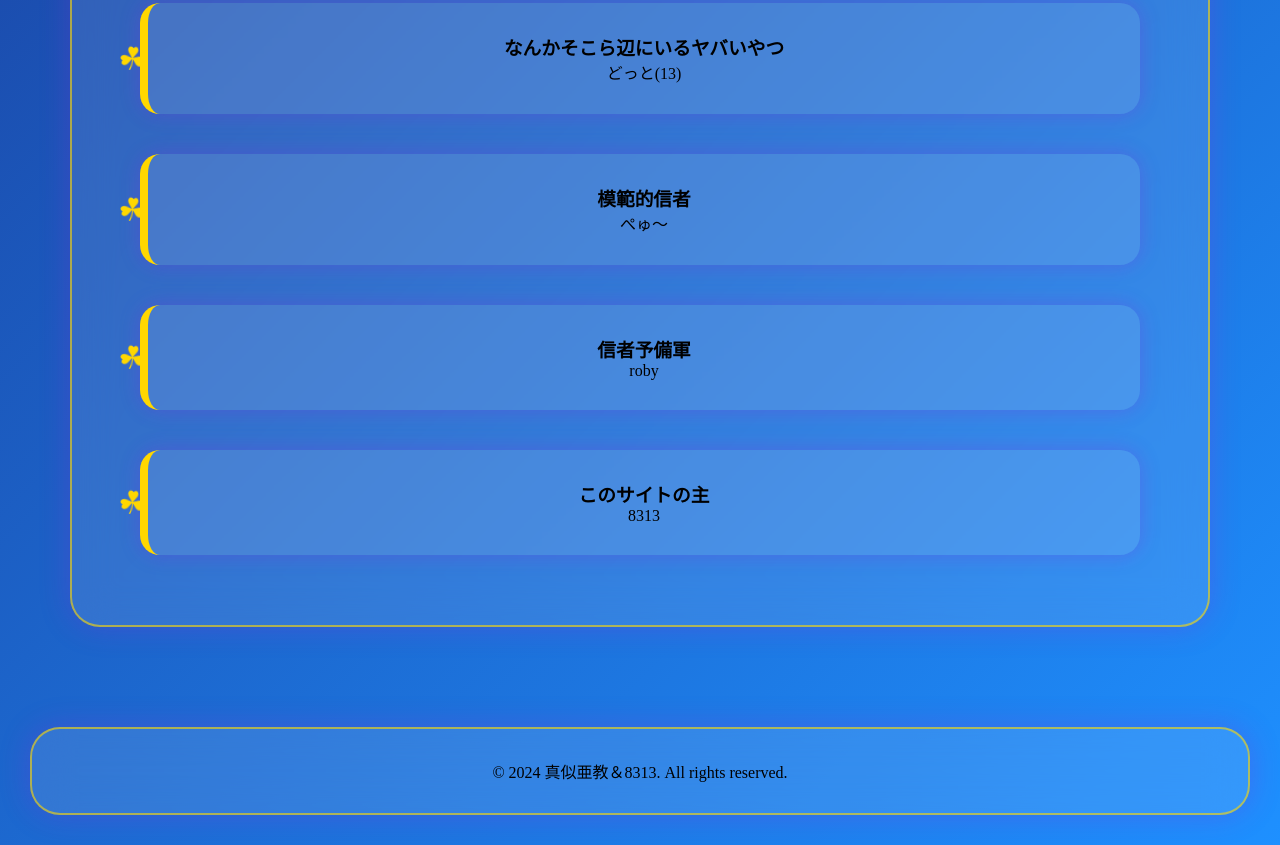
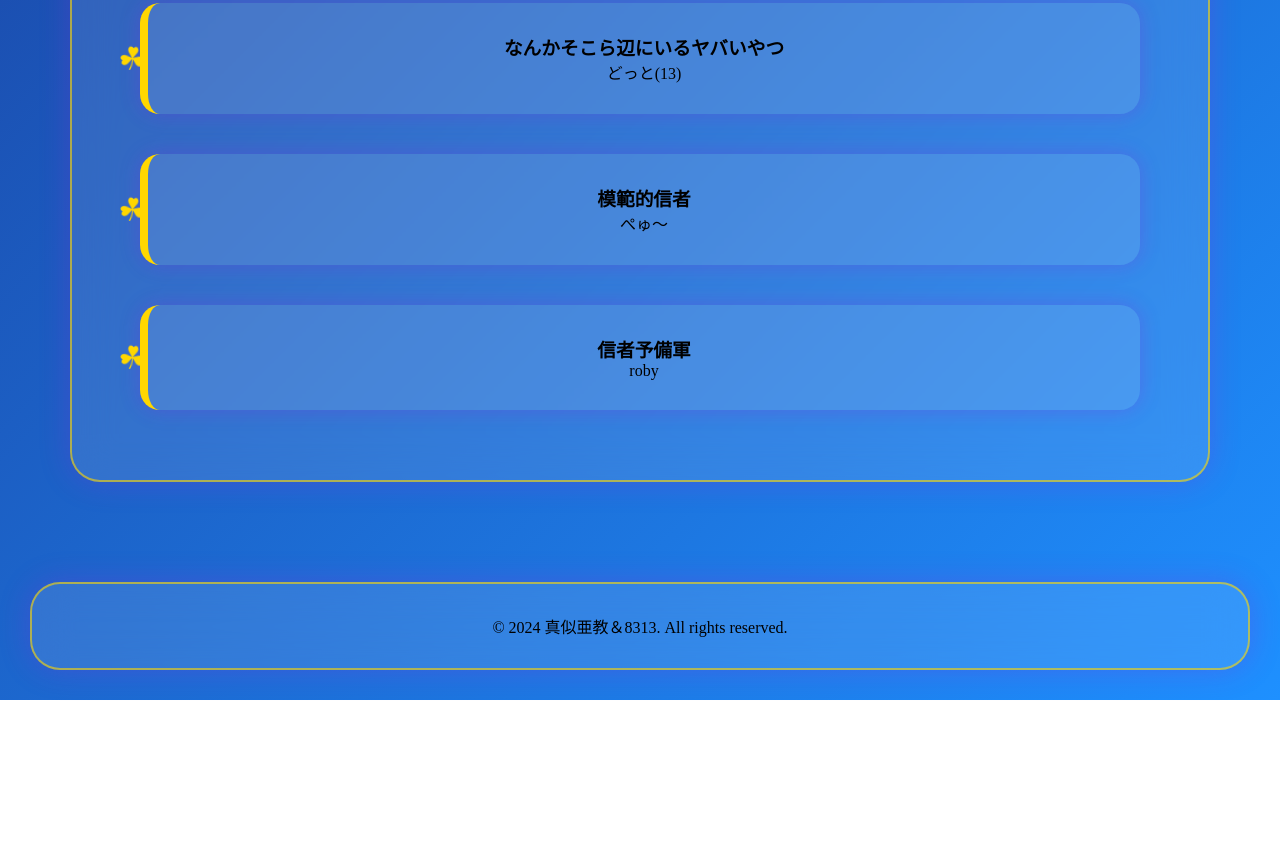
Before and after one commit to yuu8313/maniakyou, a plain HTML site: page pages/members.html in a window 1280 px wide. Shown: the part 1696-2541 px from the top of the page. After the commit the page ends 2396 px from the top, so only its background shows below. Drawn offline with nearby package versions, Linux system fonts and the light colour scheme.

```diff
--- a/pages/members.html
+++ b/pages/members.html
@@ -61,11 +61,6 @@
                 <div class="timeline-item">
                     <h3>信者予備軍</h3>
                     <p>roby</p>
-                </div>
-                <div class="timeline-item">
-                    <h3>このサイトの主</h3>
-                    <p>8313</p>
-                </div>
             </div>
         </section>
     </main>
```
